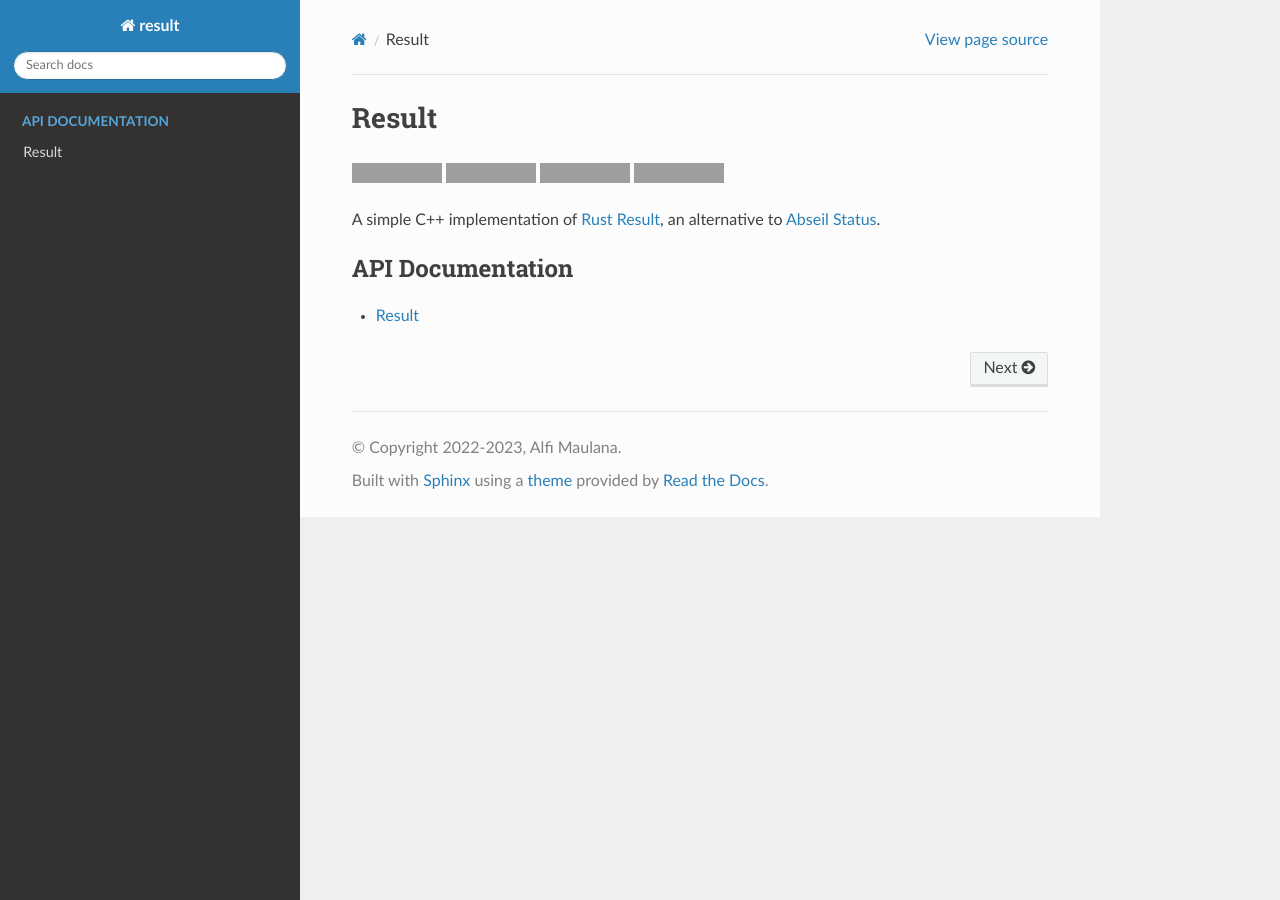
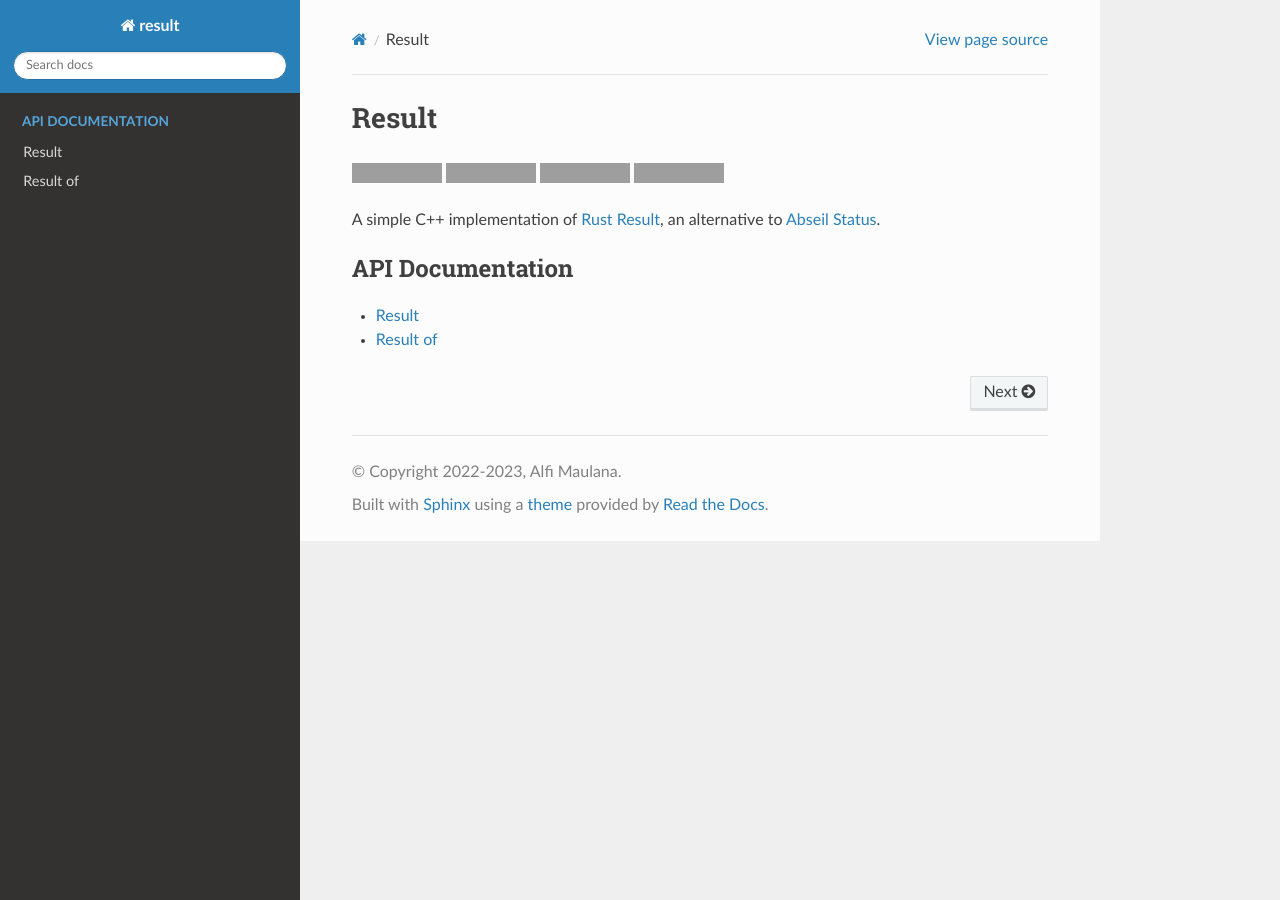
Before and after one commit to threeal/result, a Sphinx documentation site: the page built from docs/index.rst, in a window 1280 px wide. Built offline with Sphinx 7.4.7 and the Read the Docs theme 2.0.0, drawn with Linux system fonts in a browser that asks for light colours; grey boxes are pictures that could not be loaded.

Commit message:
add API docs page for `res::ResultOf`

```diff
--- a/docs/index.rst
+++ b/docs/index.rst
@@ -10,6 +10,7 @@
    :maxdepth: 1
 
    result.rst
+   result_of.rst
 
 .. |build_status_badge| image:: https://img.shields.io/github/actions/workflow/status/threeal/result/build.yml?branch=main
 .. _build_status_badge: https://github.com/threeal/result/actions/workflows/build.yml
--- /dev/null
+++ b/docs/result_of.rst
@@ -0,0 +1,6 @@
+Result of
+=========
+
+.. doxygenclass:: res::ResultOf
+   :members:
+   :undoc-members:
```
